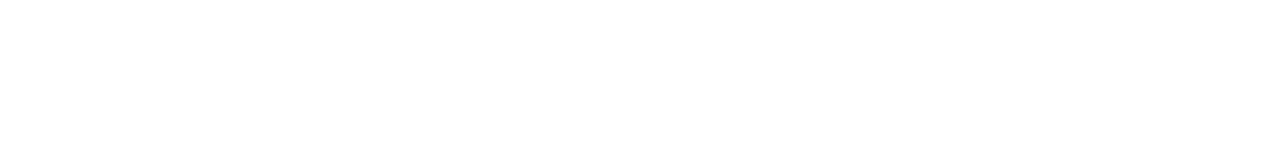
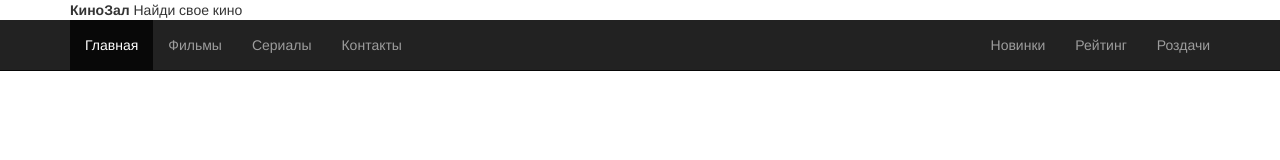
Before and after one commit to nazark0199811/kinozal-template, a website: page index.html in a window 1280 px wide. Drawn offline with Linux system fonts and the light colour scheme.

Commit message:
розмітка блока header

```diff
--- a/index.html
+++ b/index.html
@@ -4,8 +4,7 @@
 
 <head>
       <meta charset="UTF-8">
-  <meta name="viewport"
-        content="width=device-width, initial-scale=1.0, minimum-scale=1.0">
+      <meta name="viewport" content="width=device-width, initial-scale=1.0, minimum-scale=1.0">
       <meta http-equiv="X-UA-Compatible" content="ie=edge">
       <title>КиноЗал</title>
       <link href="libs/bootstrap/dist/css/bootstrap.min.css" rel="stylesheet">
@@ -21,6 +20,50 @@
 
 <body>
 
+      <header class="header">
+
+            <div class="header-logo">
+                  <div class="container">
+                        <strong class="header-logo__title">КиноЗал</strong>
+                        <span class="header-logo__description">Найди свое кино</span>
+                  </div>
+            </div>
+
+      <div class="header-menu">
+            <nav class="navbar navbar-inverse navbar-static-top ">
+                  <div class="container">
+
+                    <div class="navbar-header">
+                      <button type="button" class="navbar-toggle collapsed" data-toggle="collapse" data-target="#bs-example-navbar-collapse-1" aria-expanded="false">
+                        <span class="sr-only">Toggle navigation</span>
+                        <span class="icon-bar"></span>
+                        <span class="icon-bar"></span>
+                        <span class="icon-bar"></span>
+                      </button>
+                    </div>
+
+
+                    <div class="collapse navbar-collapse" id="bs-example-navbar-collapse-1">
+
+                      <ul class="nav navbar-nav navbar-left">
+                        <li class="active"><a href="#">Главная<span class="sr-only">(current)</span></a></li>
+                        <li><a href="#">Фильмы</a></li>
+                        <li><a href="#">Сериалы</a></li>
+                        <li><a href="#">Контакты</a></li>
+                      </ul>
+
+                      <ul class="nav navbar-nav navbar-right">
+                        <li><a href="#">Новинки</a></li>
+                        <li><a href="#">Рейтинг</a></li>
+                        <li><a href="#">Роздачи</a></li>
+                      </ul>
+
+                    </div><!-- /.navbar-collapse -->
+                  </div><!-- /.container-fluid -->
+                </nav>
+      </div>
+
+      </header>
 
       <script src="libs/jquery/dist/jquery.min.js"></script>
       <script src="libs/bootstrap/dist/js/bootstrap.min.js"></script>
```
Lines whose indentation alone changed are shown as unchanged.
